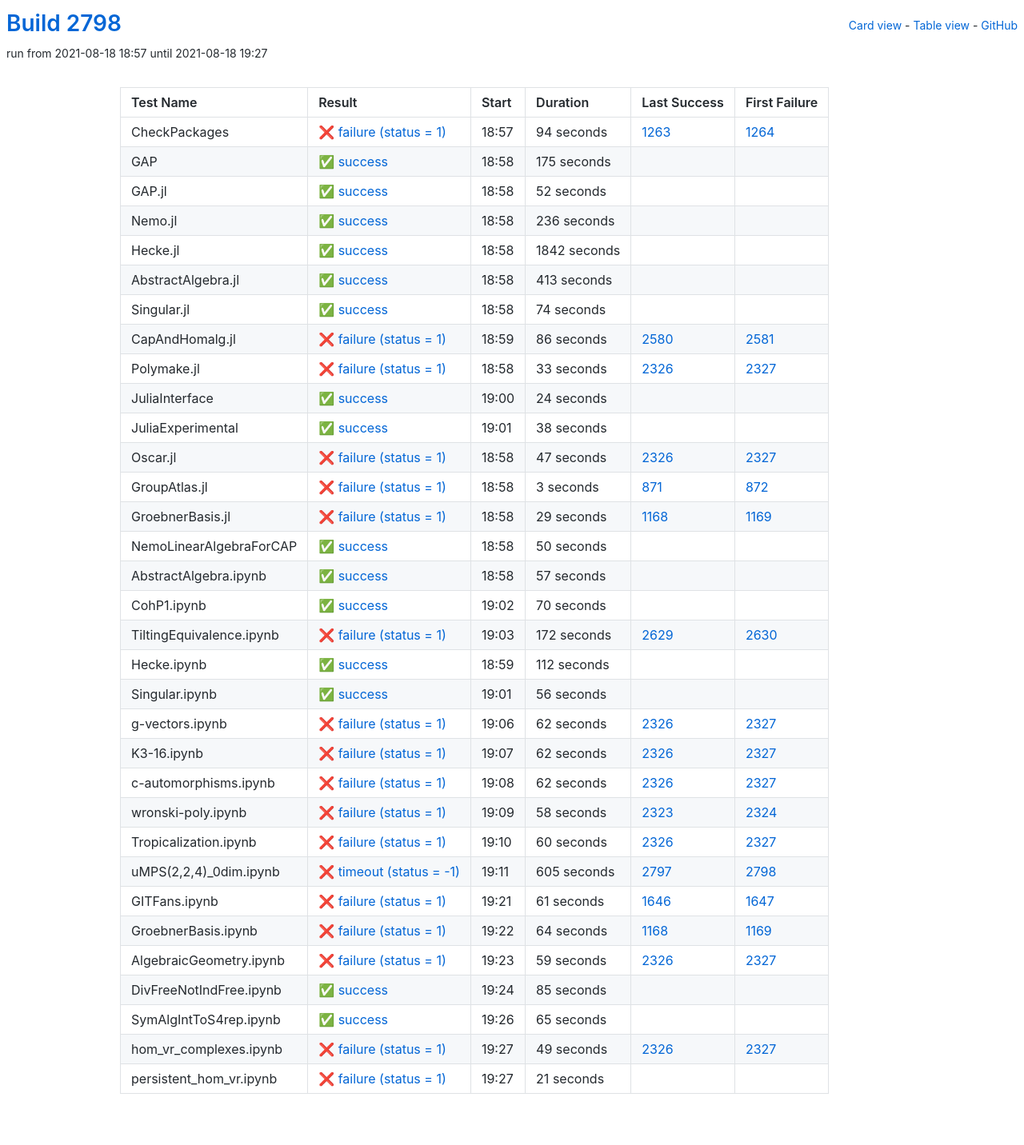
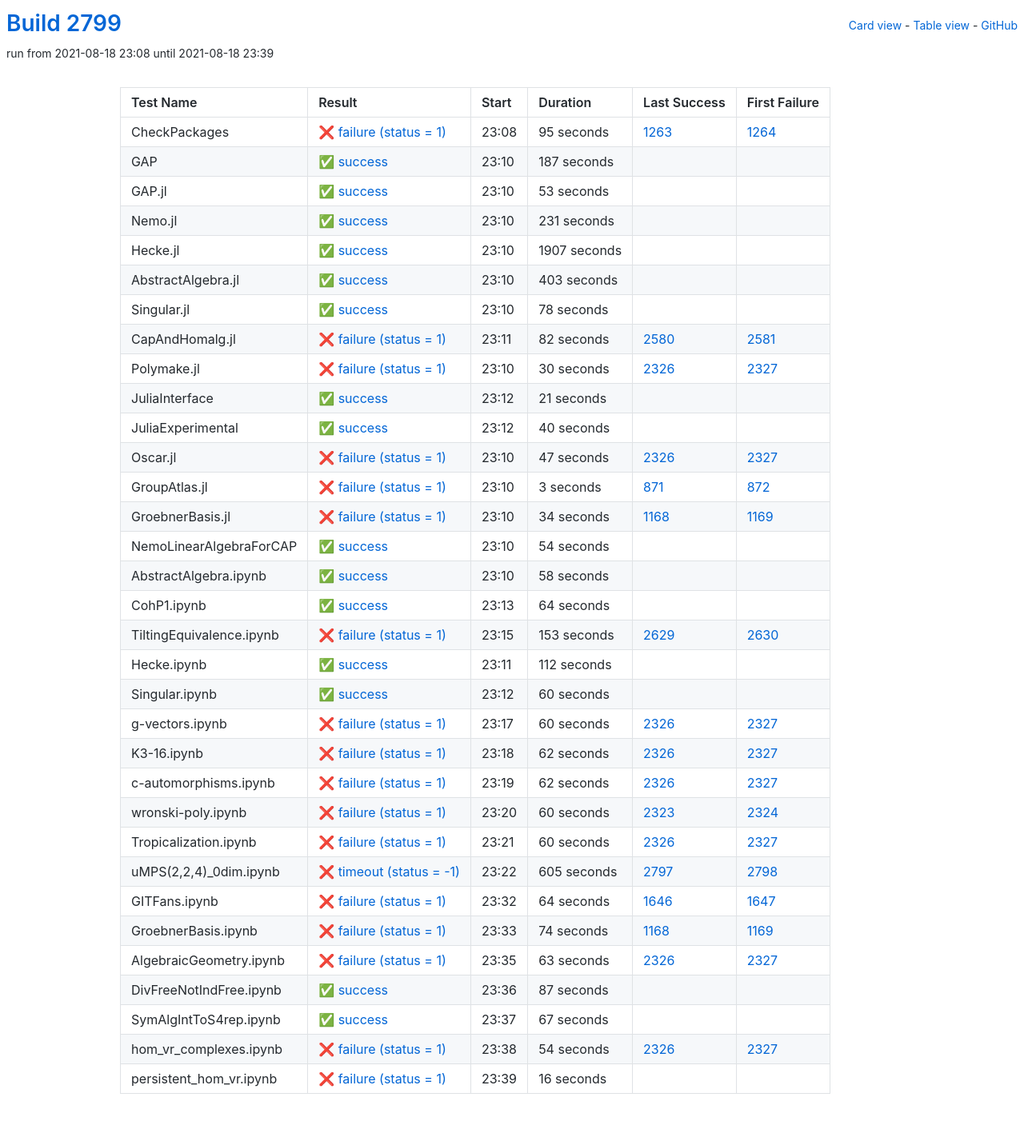
Before and after one commit to oscar-system/oscar-ci-status-stable, a Jekyll site: the page built from table.html, in a window 1280 px wide. Shown: the whole page at 80% size. Built offline with Jekyll 4.4.1, drawn with Linux system fonts in a browser that asks for light colours.

Commit message:
Build #2799

```diff
--- a/_data/ci.yml
+++ b/_data/ci.yml
@@ -1,6 +1,6 @@
 ---
-build: 2798
-build_url: https://oscarci.mathematik.uni-kl.de/job/oscar-stable/2798/
+build: 2799
+build_url: https://oscarci.mathematik.uni-kl.de/job/oscar-stable/2799/
 job: oscar-stable
 organization: oscar-system
 repo: oscar-ci-status-stable
@@ -8,140 +8,140 @@ repourl: https://github.com/oscar-system/oscar-ci-status-stable
 tests:
 - name: CheckPackages
   id: checkpackages
-  log: https://oscarci.mathematik.uni-kl.de/job/oscar-stable/2798/artifact/logs/build-2798/CheckPackages.log
-  start: 2021-08-18 18:57
+  log: https://oscarci.mathematik.uni-kl.de/job/oscar-stable/2799/artifact/logs/build-2799/CheckPackages.log
+  start: 2021-08-18 23:08
   success: false
   exitcode: 1
   status: failure
-  duration: 94
+  duration: 95
   last_success: 1263
   last_success_url: https://oscarci.mathematik.uni-kl.de/job/oscar-stable/1263/
   first_failure: 1264
   first_failure_url: https://oscarci.mathematik.uni-kl.de/job/oscar-stable/1264/
 - name: GAP
   id: gap
-  log: https://oscarci.mathematik.uni-kl.de/job/oscar-stable/2798/artifact/logs/build-2798/GAP.log
-  start: 2021-08-18 18:58
+  log: https://oscarci.mathematik.uni-kl.de/job/oscar-stable/2799/artifact/logs/build-2799/GAP.log
+  start: 2021-08-18 23:10
   success: true
   exitcode: 0
   status: success
-  duration: 175
+  duration: 187
   last_success: false
   last_success_url:
   first_failure: false
   first_failure_url:
 - name: GAP.jl
   id: gap-jl
-  log: https://oscarci.mathematik.uni-kl.de/job/oscar-stable/2798/artifact/logs/build-2798/GAP.jl.log
-  start: 2021-08-18 18:58
+  log: https://oscarci.mathematik.uni-kl.de/job/oscar-stable/2799/artifact/logs/build-2799/GAP.jl.log
+  start: 2021-08-18 23:10
   success: true
   exitcode: 0
   status: success
-  duration: 52
+  duration: 53
   last_success: false
   last_success_url:
   first_failure: false
   first_failure_url:
 - name: Nemo.jl
   id: nemo-jl
-  log: https://oscarci.mathematik.uni-kl.de/job/oscar-stable/2798/artifact/logs/build-2798/Nemo.jl.log
-  start: 2021-08-18 18:58
+  log: https://oscarci.mathematik.uni-kl.de/job/oscar-stable/2799/artifact/logs/build-2799/Nemo.jl.log
+  start: 2021-08-18 23:10
   success: true
   exitcode: 0
   status: success
-  duration: 236
+  duration: 231
   last_success: false
   last_success_url:
   first_failure: false
   first_failure_url:
 - name: Hecke.jl
   id: hecke-jl
-  log: https://oscarci.mathematik.uni-kl.de/job/oscar-stable/2798/artifact/logs/build-2798/Hecke.jl.log
-  start: 2021-08-18 18:58
+  log: https://oscarci.mathematik.uni-kl.de/job/oscar-stable/2799/artifact/logs/build-2799/Hecke.jl.log
+  start: 2021-08-18 23:10
   success: true
   exitcode: 0
   status: success
-  duration: 1842
+  duration: 1907
   last_success: false
   last_success_url:
   first_failure: false
   first_failure_url:
 - name: AbstractAlgebra.jl
   id: abstractalgebra-jl
-  log: https://oscarci.mathematik.uni-kl.de/job/oscar-stable/2798/artifact/logs/build-2798/AbstractAlgebra.jl.log
-  start: 2021-08-18 18:58
+  log: https://oscarci.mathematik.uni-kl.de/job/oscar-stable/2799/artifact/logs/build-2799/AbstractAlgebra.jl.log
+  start: 2021-08-18 23:10
   success: true
   exitcode: 0
   status: success
-  duration: 413
+  duration: 403
   last_success: false
   last_success_url:
   first_failure: false
   first_failure_url:
 - name: Singular.jl
   id: singular-jl
-  log: https://oscarci.mathematik.uni-kl.de/job/oscar-stable/2798/artifact/logs/build-2798/Singular.jl.log
-  start: 2021-08-18 18:58
+  log: https://oscarci.mathematik.uni-kl.de/job/oscar-stable/2799/artifact/logs/build-2799/Singular.jl.log
+  start: 2021-08-18 23:10
   success: true
   exitcode: 0
   status: success
-  duration: 74
+  duration: 78
   last_success: false
   last_success_url:
   first_failure: false
   first_failure_url:
 - name: CapAndHomalg.jl
   id: capandhomalg-jl
-  log: https://oscarci.mathematik.uni-kl.de/job/oscar-stable/2798/artifact/logs/build-2798/CapAndHomalg.jl.log
-  start: 2021-08-18 18:59
+  log: https://oscarci.mathematik.uni-kl.de/job/oscar-stable/2799/artifact/logs/build-2799/CapAndHomalg.jl.log
+  start: 2021-08-18 23:11
   success: false
   exitcode: 1
   status: failure
-  duration: 86
+  duration: 82
   last_success: 2580
   last_success_url: https://oscarci.mathematik.uni-kl.de/job/oscar-stable/2580/
   first_failure: 2581
   first_failure_url: https://oscarci.mathematik.uni-kl.de/job/oscar-stable/2581/
 - name: Polymake.jl
   id: polymake-jl
-  log: https://oscarci.mathematik.uni-kl.de/job/oscar-stable/2798/artifact/logs/build-2798/Polymake.jl.log
-  start: 2021-08-18 18:58
+  log: https://oscarci.mathematik.uni-kl.de/job/oscar-stable/2799/artifact/logs/build-2799/Polymake.jl.log
+  start: 2021-08-18 23:10
   success: false
   exitcode: 1
   status: failure
-  duration: 33
+  duration: 30
   last_success: 2326
   last_success_url: https://oscarci.mathematik.uni-kl.de/job/oscar-stable/2326/
   first_failure: 2327
   first_failure_url: https://oscarci.mathematik.uni-kl.de/job/oscar-stable/2327/
 - name: JuliaInterface
   id: juliainterface
-  log: https://oscarci.mathematik.uni-kl.de/job/oscar-stable/2798/artifact/logs/build-2798/JuliaInterface.log
-  start: 2021-08-18 19:00
+  log: https://oscarci.mathematik.uni-kl.de/job/oscar-stable/2799/artifact/logs/build-2799/JuliaInterface.log
+  start: 2021-08-18 23:12
   success: true
   exitcode: 0
   status: success
-  duration: 24
+  duration: 21
   last_success: false
   last_success_url:
   first_failure: false
   first_failure_url:
 - name: JuliaExperimental
   id: juliaexperimental
-  log: https://oscarci.mathematik.uni-kl.de/job/oscar-stable/2798/artifact/logs/build-2798/JuliaExperimental.log
-  start: 2021-08-18 19:01
+  log: https://oscarci.mathematik.uni-kl.de/job/oscar-stable/2799/artifact/logs/build-2799/JuliaExperimental.log
+  start: 2021-08-18 23:12
   success: true
   exitcode: 0
   status: success
-  duration: 38
+  duration: 40
   last_success: false
   last_success_url:
   first_failure: false
   first_failure_url:
 - name: Oscar.jl
   id: oscar-jl
-  log: https://oscarci.mathematik.uni-kl.de/job/oscar-stable/2798/artifact/logs/build-2798/Oscar.jl.log
-  start: 2021-08-18 18:58
+  log: https://oscarci.mathematik.uni-kl.de/job/oscar-stable/2799/artifact/logs/build-2799/Oscar.jl.log
+  start: 2021-08-18 23:10
   success: false
   exitcode: 1
   status: failure
@@ -152,8 +152,8 @@ tests:
   first_failure_url: https://oscarci.mathematik.uni-kl.de/job/oscar-stable/2327/
 - name: GroupAtlas.jl
   id: groupatlas-jl
-  log: https://oscarci.mathematik.uni-kl.de/job/oscar-stable/2798/artifact/logs/build-2798/GroupAtlas.jl.log
-  start: 2021-08-18 18:58
+  log: https://oscarci.mathematik.uni-kl.de/job/oscar-stable/2799/artifact/logs/build-2799/GroupAtlas.jl.log
+  start: 2021-08-18 23:10
   success: false
   exitcode: 1
   status: failure
@@ -164,68 +164,68 @@ tests:
   first_failure_url: https://oscarci.mathematik.uni-kl.de/job/oscar-stable/872/
 - name: GroebnerBasis.jl
   id: groebnerbasis-jl
-  log: https://oscarci.mathematik.uni-kl.de/job/oscar-stable/2798/artifact/logs/build-2798/GroebnerBasis.jl.log
-  start: 2021-08-18 18:58
+  log: https://oscarci.mathematik.uni-kl.de/job/oscar-stable/2799/artifact/logs/build-2799/GroebnerBasis.jl.log
+  start: 2021-08-18 23:10
   success: false
   exitcode: 1
   status: failure
-  duration: 29
+  duration: 34
   last_success: 1168
   last_success_url: https://oscarci.mathematik.uni-kl.de/job/oscar-stable/1168/
   first_failure: 1169
   first_failure_url: https://oscarci.mathematik.uni-kl.de/job/oscar-stable/1169/
 - name: NemoLinearAlgebraForCAP
   id: nemolinearalgebraforcap
-  log: https://oscarci.mathematik.uni-kl.de/job/oscar-stable/2798/artifact/logs/build-2798/NemoLinearAlgebraForCAP.log
-  start: 2021-08-18 18:58
+  log: https://oscarci.mathematik.uni-kl.de/job/oscar-stable/2799/artifact/logs/build-2799/NemoLinearAlgebraForCAP.log
+  start: 2021-08-18 23:10
   success: true
   exitcode: 0
   status: success
-  duration: 50
+  duration: 54
   last_success: false
   last_success_url:
   first_failure: false
   first_failure_url:
 - name: AbstractAlgebra.ipynb
   id: abstractalgebra-ipynb
-  log: https://oscarci.mathematik.uni-kl.de/job/oscar-stable/2798/artifact/logs/build-2798/AbstractAlgebra.ipynb.log
-  start: 2021-08-18 18:58
+  log: https://oscarci.mathematik.uni-kl.de/job/oscar-stable/2799/artifact/logs/build-2799/AbstractAlgebra.ipynb.log
+  start: 2021-08-18 23:10
   success: true
   exitcode: 0
   status: success
-  duration: 57
+  duration: 58
   last_success: false
   last_success_url:
   first_failure: false
   first_failure_url:
 - name: CohP1.ipynb
   id: cohp1-ipynb
-  log: https://oscarci.mathematik.uni-kl.de/job/oscar-stable/2798/artifact/logs/build-2798/CohP1.ipynb.log
-  start: 2021-08-18 19:02
+  log: https://oscarci.mathematik.uni-kl.de/job/oscar-stable/2799/artifact/logs/build-2799/CohP1.ipynb.log
+  start: 2021-08-18 23:13
   success: true
   exitcode: 0
   status: success
-  duration: 70
+  duration: 64
   last_success: false
   last_success_url:
   first_failure: false
   first_failure_url:
 - name: TiltingEquivalence.ipynb
   id: tiltingequivalence-ipynb
-  log: https://oscarci.mathematik.uni-kl.de/job/oscar-stable/2798/artifact/logs/build-2798/TiltingEquivalence.ipynb.log
-  start: 2021-08-18 19:03
+  log: https://oscarci.mathematik.uni-kl.de/job/oscar-stable/2799/artifact/logs/build-2799/TiltingEquivalence.ipynb.log
+  start: 2021-08-18 23:15
   success: false
   exitcode: 1
   status: failure
-  duration: 172
+  duration: 153
   last_success: 2629
   last_success_url: https://oscarci.mathematik.uni-kl.de/job/oscar-stable/2629/
   first_failure: 2630
   first_failure_url: https://oscarci.mathematik.uni-kl.de/job/oscar-stable/2630/
 - name: Hecke.ipynb
   id: hecke-ipynb
-  log: https://oscarci.mathematik.uni-kl.de/job/oscar-stable/2798/artifact/logs/build-2798/Hecke.ipynb.log
-  start: 2021-08-18 18:59
+  log: https://oscarci.mathematik.uni-kl.de/job/oscar-stable/2799/artifact/logs/build-2799/Hecke.ipynb.log
+  start: 2021-08-18 23:11
   success: true
   exitcode: 0
   status: success
@@ -236,32 +236,32 @@ tests:
   first_failure_url:
 - name: Singular.ipynb
   id: singular-ipynb
-  log: https://oscarci.mathematik.uni-kl.de/job/oscar-stable/2798/artifact/logs/build-2798/Singular.ipynb.log
-  start: 2021-08-18 19:01
+  log: https://oscarci.mathematik.uni-kl.de/job/oscar-stable/2799/artifact/logs/build-2799/Singular.ipynb.log
+  start: 2021-08-18 23:12
   success: true
   exitcode: 0
   status: success
-  duration: 56
+  duration: 60
   last_success: false
   last_success_url:
   first_failure: false
   first_failure_url:
 - name: g-vectors.ipynb
   id: g-vectors-ipynb
-  log: https://oscarci.mathematik.uni-kl.de/job/oscar-stable/2798/artifact/logs/build-2798/g-vectors.ipynb.log
-  start: 2021-08-18 19:06
+  log: https://oscarci.mathematik.uni-kl.de/job/oscar-stable/2799/artifact/logs/build-2799/g-vectors.ipynb.log
+  start: 2021-08-18 23:17
   success: false
   exitcode: 1
   status: failure
-  duration: 62
+  duration: 60
   last_success: 2326
   last_success_url: https://oscarci.mathematik.uni-kl.de/job/oscar-stable/2326/
   first_failure: 2327
   first_failure_url: https://oscarci.mathematik.uni-kl.de/job/oscar-stable/2327/
 - name: K3-16.ipynb
   id: k3-16-ipynb
-  log: https://oscarci.mathematik.uni-kl.de/job/oscar-stable/2798/artifact/logs/build-2798/K3-16.ipynb.log
-  start: 2021-08-18 19:07
+  log: https://oscarci.mathematik.uni-kl.de/job/oscar-stable/2799/artifact/logs/build-2799/K3-16.ipynb.log
+  start: 2021-08-18 23:18
   success: false
   exitcode: 1
   status: failure
@@ -272,8 +272,8 @@ tests:
   first_failure_url: https://oscarci.mathematik.uni-kl.de/job/oscar-stable/2327/
 - name: c-automorphisms.ipynb
   id: c-automorphisms-ipynb
-  log: https://oscarci.mathematik.uni-kl.de/job/oscar-stable/2798/artifact/logs/build-2798/c-automorphisms.ipynb.log
-  start: 2021-08-18 19:08
+  log: https://oscarci.mathematik.uni-kl.de/job/oscar-stable/2799/artifact/logs/build-2799/c-automorphisms.ipynb.log
+  start: 2021-08-18 23:19
   success: false
   exitcode: 1
   status: failure
@@ -284,20 +284,20 @@ tests:
   first_failure_url: https://oscarci.mathematik.uni-kl.de/job/oscar-stable/2327/
 - name: wronski-poly.ipynb
   id: wronski-poly-ipynb
-  log: https://oscarci.mathematik.uni-kl.de/job/oscar-stable/2798/artifact/logs/build-2798/wronski-poly.ipynb.log
-  start: 2021-08-18 19:09
+  log: https://oscarci.mathematik.uni-kl.de/job/oscar-stable/2799/artifact/logs/build-2799/wronski-poly.ipynb.log
+  start: 2021-08-18 23:20
   success: false
   exitcode: 1
   status: failure
-  duration: 58
+  duration: 60
   last_success: 2323
   last_success_url: https://oscarci.mathematik.uni-kl.de/job/oscar-stable/2323/
   first_failure: 2324
   first_failure_url: https://oscarci.mathematik.uni-kl.de/job/oscar-stable/2324/
 - name: Tropicalization.ipynb
   id: tropicalization-ipynb
-  log: https://oscarci.mathematik.uni-kl.de/job/oscar-stable/2798/artifact/logs/build-2798/Tropicalization.ipynb.log
-  start: 2021-08-18 19:10
+  log: https://oscarci.mathematik.uni-kl.de/job/oscar-stable/2799/artifact/logs/build-2799/Tropicalization.ipynb.log
+  start: 2021-08-18 23:21
   success: false
   exitcode: 1
   status: failure
@@ -308,8 +308,8 @@ tests:
   first_failure_url: https://oscarci.mathematik.uni-kl.de/job/oscar-stable/2327/
 - name: uMPS(2,2,4)_0dim.ipynb
   id: umps-2-2-4-0dim-ipynb
-  log: https://oscarci.mathematik.uni-kl.de/job/oscar-stable/2798/artifact/logs/build-2798/uMPS-2-2-4-_0dim.ipynb.log
-  start: 2021-08-18 19:11
+  log: https://oscarci.mathematik.uni-kl.de/job/oscar-stable/2799/artifact/logs/build-2799/uMPS-2-2-4-_0dim.ipynb.log
+  start: 2021-08-18 23:22
   success: false
   exitcode: -1
   status: timeout
@@ -320,84 +320,84 @@ tests:
   first_failure_url: https://oscarci.mathematik.uni-kl.de/job/oscar-stable/2798/
 - name: GITFans.ipynb
   id: gitfans-ipynb
-  log: https://oscarci.mathematik.uni-kl.de/job/oscar-stable/2798/artifact/logs/build-2798/GITFans.ipynb.log
-  start: 2021-08-18 19:21
+  log: https://oscarci.mathematik.uni-kl.de/job/oscar-stable/2799/artifact/logs/build-2799/GITFans.ipynb.log
+  start: 2021-08-18 23:32
   success: false
   exitcode: 1
   status: failure
-  duration: 61
+  duration: 64
   last_success: 1646
   last_success_url: https://oscarci.mathematik.uni-kl.de/job/oscar-stable/1646/
   first_failure: 1647
   first_failure_url: https://oscarci.mathematik.uni-kl.de/job/oscar-stable/1647/
 - name: GroebnerBasis.ipynb
   id: groebnerbasis-ipynb
-  log: https://oscarci.mathematik.uni-kl.de/job/oscar-stable/2798/artifact/logs/build-2798/GroebnerBasis.ipynb.log
-  start: 2021-08-18 19:22
+  log: https://oscarci.mathematik.uni-kl.de/job/oscar-stable/2799/artifact/logs/build-2799/GroebnerBasis.ipynb.log
+  start: 2021-08-18 23:33
   success: false
   exitcode: 1
   status: failure
-  duration: 64
+  duration: 74
   last_success: 1168
   last_success_url: https://oscarci.mathematik.uni-kl.de/job/oscar-stable/1168/
   first_failure: 1169
   first_failure_url: https://oscarci.mathematik.uni-kl.de/job/oscar-stable/1169/
 - name: AlgebraicGeometry.ipynb
   id: algebraicgeometry-ipynb
-  log: https://oscarci.mathematik.uni-kl.de/job/oscar-stable/2798/artifact/logs/build-2798/AlgebraicGeometry.ipynb.log
-  start: 2021-08-18 19:23
+  log: https://oscarci.mathematik.uni-kl.de/job/oscar-stable/2799/artifact/logs/build-2799/AlgebraicGeometry.ipynb.log
+  start: 2021-08-18 23:35
   success: false
   exitcode: 1
   status: failure
-  duration: 59
+  duration: 63
   last_success: 2326
   last_success_url: https://oscarci.mathematik.uni-kl.de/job/oscar-stable/2326/
   first_failure: 2327
   first_failure_url: https://oscarci.mathematik.uni-kl.de/job/oscar-stable/2327/
 - name: DivFreeNotIndFree.ipynb
   id: divfreenotindfree-ipynb
-  log: https://oscarci.mathematik.uni-kl.de/job/oscar-stable/2798/artifact/logs/build-2798/DivFreeNotIndFree.ipynb.log
-  start: 2021-08-18 19:24
+  log: https://oscarci.mathematik.uni-kl.de/job/oscar-stable/2799/artifact/logs/build-2799/DivFreeNotIndFree.ipynb.log
+  start: 2021-08-18 23:36
   success: true
   exitcode: 0
   status: success
-  duration: 85
+  duration: 87
   last_success: false
   last_success_url:
   first_failure: false
   first_failure_url:
 - name: SymAlgIntToS4rep.ipynb
   id: symalginttos4rep-ipynb
-  log: https://oscarci.mathematik.uni-kl.de/job/oscar-stable/2798/artifact/logs/build-2798/SymAlgIntToS4rep.ipynb.log
-  start: 2021-08-18 19:26
+  log: https://oscarci.mathematik.uni-kl.de/job/oscar-stable/2799/artifact/logs/build-2799/SymAlgIntToS4rep.ipynb.log
+  start: 2021-08-18 23:37
   success: true
   exitcode: 0
   status: success
-  duration: 65
+  duration: 67
   last_success: false
   last_success_url:
   first_failure: false
   first_failure_url:
 - name: hom_vr_complexes.ipynb
   id: hom-vr-complexes-ipynb
-  log: https://oscarci.mathematik.uni-kl.de/job/oscar-stable/2798/artifact/logs/build-2798/hom_vr_complexes.ipynb.log
-  start: 2021-08-18 19:27
+  log: https://oscarci.mathematik.uni-kl.de/job/oscar-stable/2799/artifact/logs/build-2799/hom_vr_complexes.ipynb.log
+  start: 2021-08-18 23:38
   success: false
   exitcode: 1
   status: failure
-  duration: 49
+  duration: 54
   last_success: 2326
   last_success_url: https://oscarci.mathematik.uni-kl.de/job/oscar-stable/2326/
   first_failure: 2327
   first_failure_url: https://oscarci.mathematik.uni-kl.de/job/oscar-stable/2327/
 - name: persistent_hom_vr.ipynb
   id: persistent-hom-vr-ipynb
-  log: https://oscarci.mathematik.uni-kl.de/job/oscar-stable/2798/artifact/logs/build-2798/persistent_hom_vr.ipynb.log
-  start: 2021-08-18 19:27
+  log: https://oscarci.mathematik.uni-kl.de/job/oscar-stable/2799/artifact/logs/build-2799/persistent_hom_vr.ipynb.log
+  start: 2021-08-18 23:39
   success: false
   exitcode: 1
   status: failure
-  duration: 21
+  duration: 16
   last_success: false
   last_success_url:
   first_failure: false
```
Also changed, not shown: README.md.
